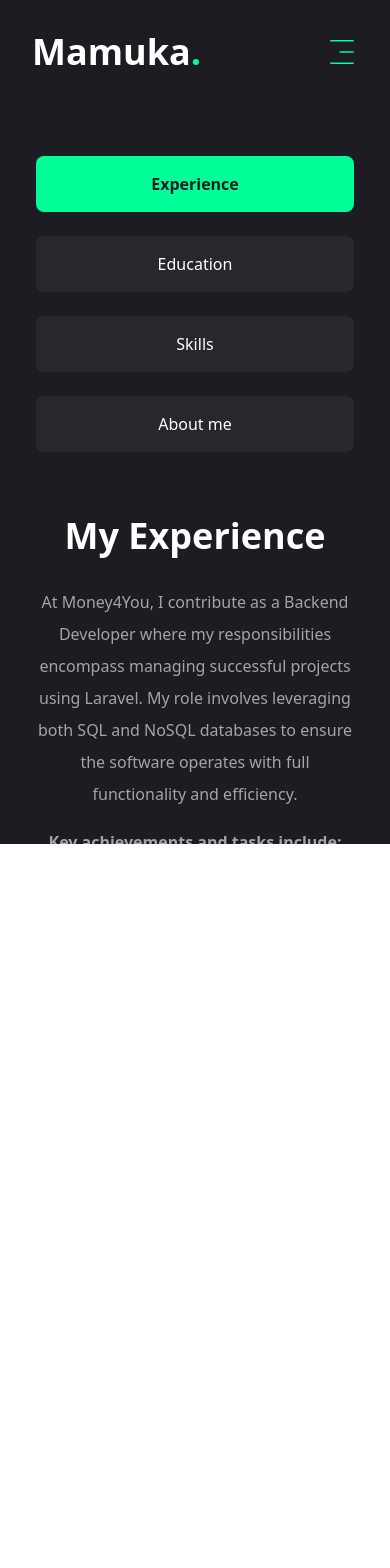
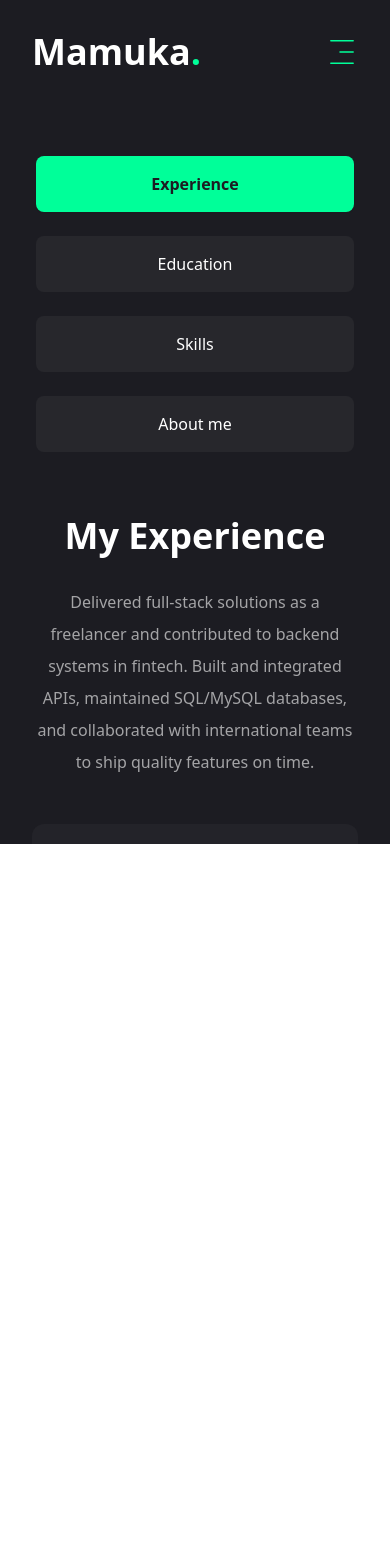
Before and after one commit to JustRascal00/Cv-website-nextjs, a Next.js app: page /resume in a window 390 px wide. Shown: the top 1568 px of the page. After the commit the page ends 1272 px from the top, so only its background shows below. Built offline with nearby package versions, Linux system fonts and the light colour scheme.

Commit message:
update some stuff

```diff
--- a/app/contact/page.jsx
+++ b/app/contact/page.jsx
@@ -21,7 +21,7 @@ const info = [
   {
     icon: <FaPhoneAlt />,
     title: "Phone",
-    description: "(+995) 551 21 55 57",
+    description: "(+995) 551-21-55-57",
   },
   {
     icon: <FaEnvelope />,
@@ -30,8 +30,8 @@ const info = [
   },
   {
     icon: <FaMapMarkerAlt />,
-    title: "Adress",
-    description: "saqartvelos mebrdzolta qucha",
+    title: "Address",
+    description: "Tbilisi, Georgia",
   },
 ];
 
--- a/app/page.jsx
+++ b/app/page.jsx
@@ -24,18 +24,19 @@ export default function Home() {
       <div className="container mx-auto h-full">
         <div className="flex flex-col xl:flex-row items-center justify-between xl:pt-8 xl:pb-24">
           <div className="text-center xl:text-left">
-            <span className="text-xl">Full-Stack Developer</span>
+            <span className="text-xl">Full‑Stack Developer</span>
             <h1 className="h1 mb-6">
               Hello I'm <br />{" "}
               <span className="text-accent">Mamuka Khokerashvili</span>
             </h1>
             <p className="max-w-[500px] mb-9 text-white/80">
-              Motivated and forward thinking developer with nearly one year of
-              practical experience in backend development, committed to evolving
-              into a proficient fullstack developer. I specialize in crafting
-              effective and sustainable web solutions while striving to enhance
-              user experiences through a comprehensive understanding of the web
-              development spectrum
+              Full‑stack developer with hands‑on experience across React,
+              Next.js, Python, PHP/Laravel and SQL/MySQL. Built and integrated
+              APIs, delivered remote freelance projects end‑to‑end, and
+              contributed to production back‑end systems at Money4you.financial.
+              Currently working as a Database Operator at IT Service Georgia
+              while building modern web apps that are reliable, scalable and
+              user‑focused.
             </p>
             {/* btn and socials */}
             <div className="flex flex-col xl:flex-row items-center gap-8">
--- a/app/resume/page.jsx
+++ b/app/resume/page.jsx
@@ -24,7 +24,7 @@ import {
 const about = {
   title: "About me",
   description:
-    "Developer passionate about creating web applications. Skilled in both front-end and back-end technologies.",
+    "Full‑stack developer experienced in React, Next.js, Python and PHP/Laravel. I build reliable APIs, scalable backends, and user‑friendly UIs. I’ve delivered freelance projects end‑to‑end and contributed to production systems in fintech.",
   info: [
     {
       fieldName: "Name",
@@ -36,7 +36,7 @@ const about = {
     },
     {
       fieldName: "Experience",
-      fieldValue: "1 Year",
+      fieldValue: "2+ Years",
     },
     {
       fieldName: "Email",
@@ -44,11 +44,15 @@ const about = {
     },
     {
       fieldName: "Freelance",
-      fieldValue: "Availabe",
+      fieldValue: "Available",
     },
     {
       fieldName: "Languages",
-      fieldValue: "Georgia,English",
+      fieldValue: "Georgian, English",
+    },
+    {
+      fieldName: "Location",
+      fieldValue: "Tbilisi, Georgia",
     },
   ],
 };
@@ -60,42 +64,28 @@ const experience = {
   description: (
     <>
       <p className="mb-4">
-        At Money4You, I contribute as a Backend Developer where my
-        responsibilities encompass managing successful projects using Laravel.
-        My role involves leveraging both SQL and NoSQL databases to ensure the
-        software operates with full functionality and efficiency.
-      </p>
-      <p className="mb-4 font-bold">Key achievements and tasks include:</p>
-      <ul className="list-disc list-inside ml-5 mb-4">
-        <li className="mb-2">
-          Overseeing comprehensive project development with a focus on
-          results-driven methodologies.
-        </li>
-        <li className="mb-2">
-          Collaborating effectively within team settings to deliver seamless
-          project outcomes.
-        </li>
-        <li className="mb-2">
-          Engaging in both backend and frontend development tasks to ensure
-          robust and responsive solutions.
-        </li>
-        <li className="mb-2">
-          Designing and integrating APIs to enhance system capabilities.
-        </li>
-      </ul>
-      <p className="mb-4">
-        My experience at Money4You has honed my skills in backend technologies
-        while providing opportunities to expand my proficiency in frontend
-        development, aligning with my goal to become a well-rounded full-stack
-        developer.
+        Delivered full‑stack solutions as a freelancer and contributed to
+        backend systems in fintech. Built and integrated APIs, maintained
+        SQL/MySQL databases, and collaborated with international teams to ship
+        quality features on time.
       </p>
     </>
   ),
   items: [
     {
+      company: "Upwork/Freelancer.com",
+      position: "Freelance Developer",
+      duration: "Mar 2022 - May 2023",
+    },
+    {
       company: "Money4you.financial",
-      position: "BackEnd Developer",
-      duration: "2023 - 2024",
+      position: "Backend Developer",
+      duration: "Jul 2023 - Jul 2024",
+    },
+    {
+      company: "IT Service Georgia",
+      position: "Database Operator",
+      duration: "Feb 2024 - Present",
     },
   ],
 };
@@ -108,8 +98,8 @@ const education = {
   items: [
     {
       institution: "Georgian Technical University",
-      degree: "Faculty of Informatics and Management Systems",
-      duration: "2020 - Present",
+      degree: "Bachelor of Informatics and Management Systems",
+      duration: "Sep 2020 - Jun 2024",
     },
   ],
 };
@@ -118,7 +108,7 @@ const education = {
 const skills = {
   title: "My Skills",
   description:
-    "Proficient in a range of modern technologies for building dynamic and responsive web applications. Skilled in both front-end and back-end development.",
+    "Languages: JavaScript, Python, PHP, SQL, HTML, CSS. Frameworks & Libraries: React, Next.js, Laravel, Express, FastAPI, Tailwind CSS. Databases: MongoDB, MySQL, PostgreSQL, Firebase, Redis. Tools: Docker, Git/GitHub, Postman.",
   skillList: [
     {
       icon: <FaHtml5 />,
@@ -154,7 +144,7 @@ const skills = {
     },
     {
       icon: <SiMysql />,
-      name: "SQL",
+      name: "MySQL / SQL",
     },
     {
       icon: <FaPython />,
@@ -223,7 +213,7 @@ const Resume = () => {
                   {experience.description}
                 </div>
                 <ScrollArea className="h-[400px]">
-                  <ul className="gird grid-cols-1 lg:grid-cols-2 gap-[30px]">
+                  <ul className="grid grid-cols-1 lg:grid-cols-2 gap-[30px]">
                     {experience.items.map((item, index) => (
                       <li
                         key={index}
@@ -260,7 +250,7 @@ const Resume = () => {
                           className="bg-[#232329] h-[184px] py-6 px-10 rounded-xl flex flex-col justify-center items-center lg:items-start gap-1"
                         >
                           <span className="text-accent">{item.duration}</span>
-                          <h3 className="text-xl max-w-[260px] min-h-[60px] text-center lg:text-left">
+                          <h3 className="text-xl text-center lg:text-left">
                             {item.degree}
                           </h3>
                           <div className="flex items-center gap-3">
--- a/components/Stats.jsx
+++ b/components/Stats.jsx
@@ -13,7 +13,7 @@ const stats = [
   },
   {
     num: 8,
-    text: "Technologis Mastered",
+    text: "Technologies Mastered",
   },
   {
     num: 500,
```
